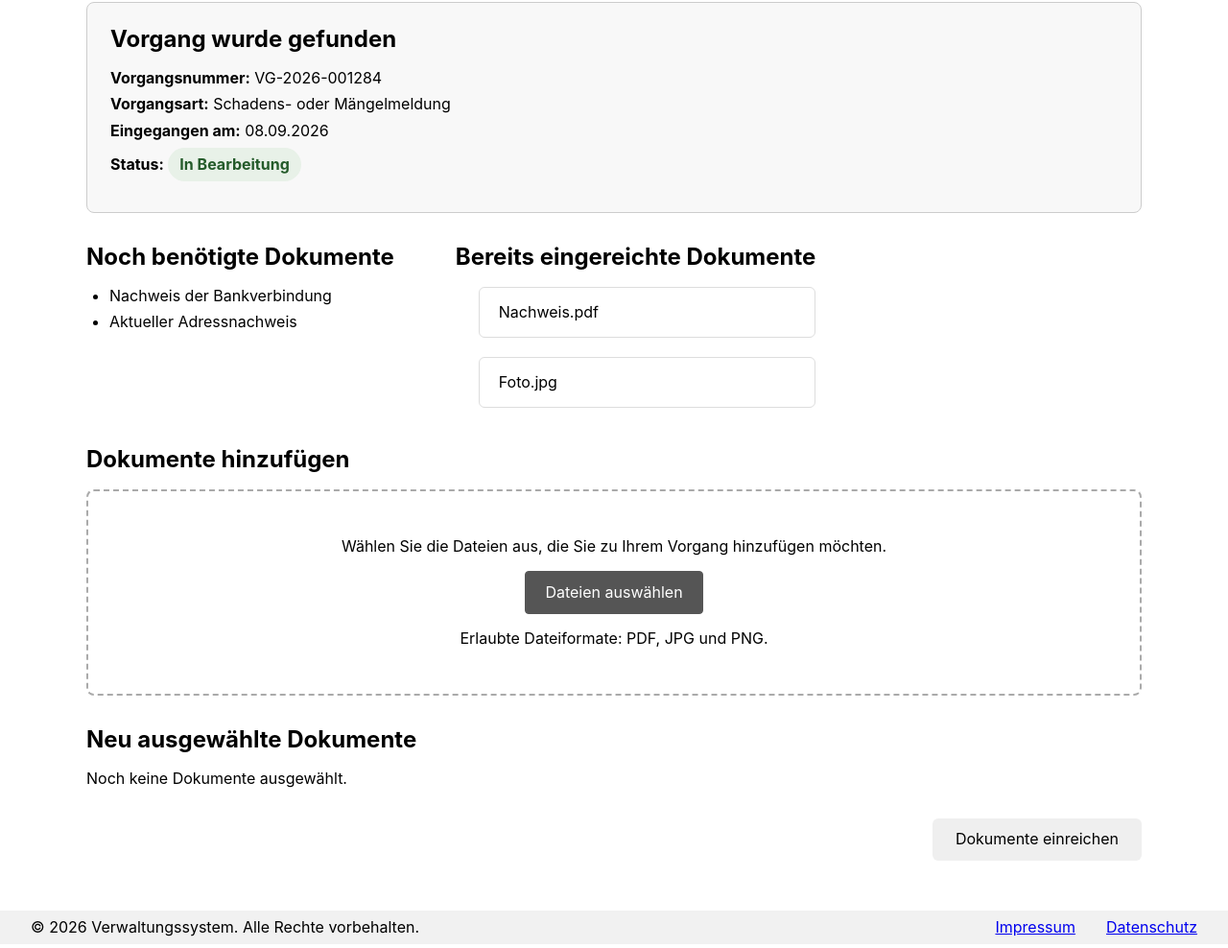
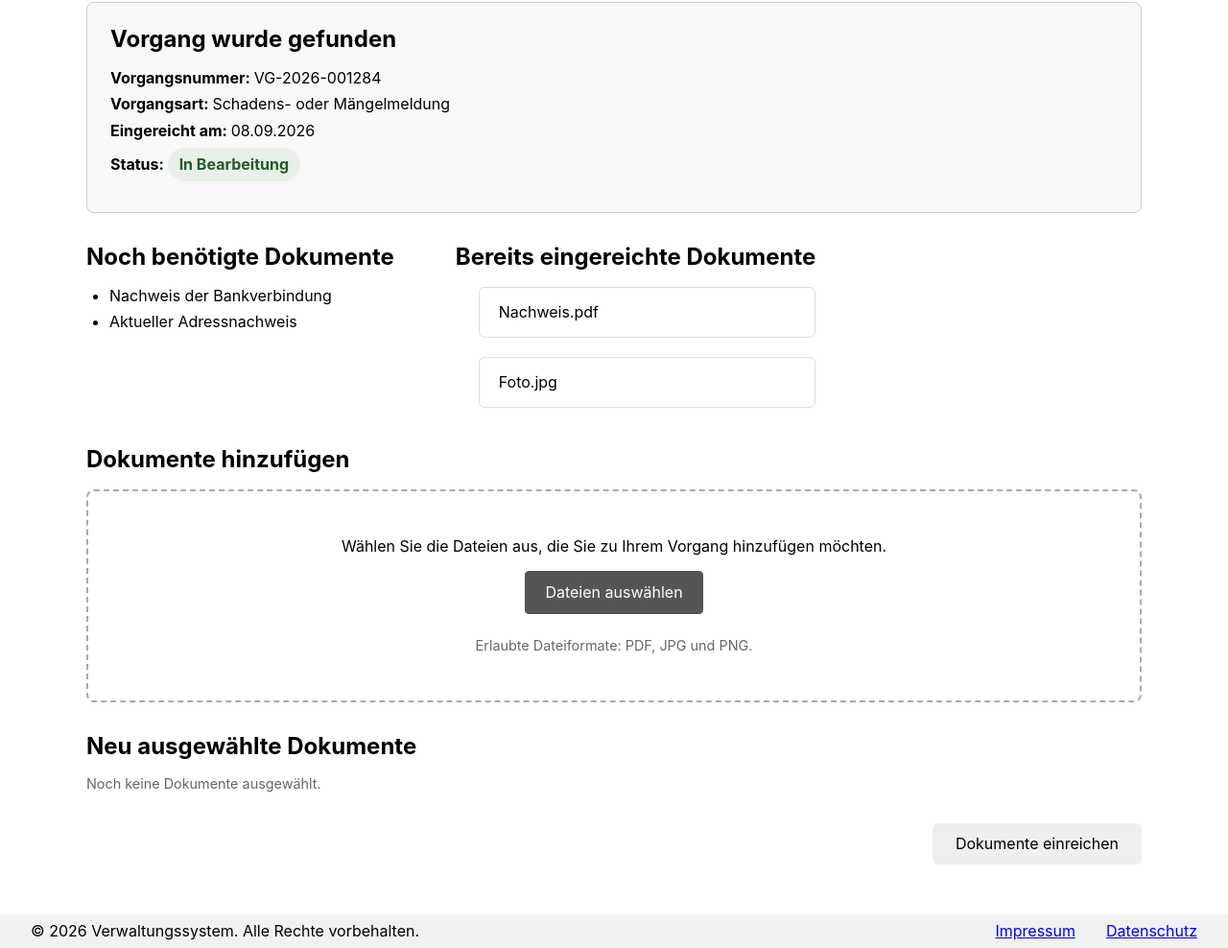
Before and after one commit to Bayoura/case-management, a website built with Vite: page src/pages/service-portal/document-upload.html in a window 1280 px wide. Shown: the part 260-1248 px from the top of the page at 96% size. Built offline with nearby package versions, Linux system fonts and the light colour scheme.

Commit message:
Change class name

```diff
--- a/src/pages/service-portal/document-upload.html
+++ b/src/pages/service-portal/document-upload.html
@@ -22,22 +22,22 @@
           <h2>Vorgang wurde gefunden</h2>
 
           <p>
-            <strong>Vorgangsnummer:</strong>
+            <strong>Vorgangsnummer: </strong>
             <span id="case-number-display">VG-2026-001284</span>
           </p>
 
           <p>
-            <strong>Vorgangsart:</strong>
+            <strong>Vorgangsart: </strong>
             <span id="case-type-display"> Schadens- oder Mängelmeldung </span>
           </p>
 
           <p>
-            <strong>Eingegangen am:</strong>
+            <strong>Eingereicht am: </strong>
             <span id="case-date-display">08.09.2026</span>
           </p>
 
           <p>
-            <strong>Status:</strong>
+            <strong>Status: </strong>
             <span id="case-status-display">In Bearbeitung</span>
           </p>
         </section>
@@ -90,14 +90,14 @@
                 required
               />
 
-              <p class="form-hint">Erlaubte Dateiformate: PDF, JPG und PNG.</p>
+              <p class="hint">Erlaubte Dateiformate: PDF, JPG und PNG.</p>
             </div>
           </section>
 
           <section class="selected-documents">
             <h2>Neu ausgewählte Dokumente</h2>
 
-            <p class="form-hint">Noch keine Dokumente ausgewählt.</p>
+            <p class="hint">Noch keine Dokumente ausgewählt.</p>
 
             <ul class="bullet-list" id="selected-files-list"></ul>
           </section>
```
Also changed, not shown: src/pages/service-portal/damage-report.html (+1 -1 lines), src/pages/service-portal/data-change-request.html (+1 -1 lines), src/pages/service-portal/document-upload-start.html (+1 -1 lines), src/pages/service-portal/general-inquiry.html (+1 -1 lines).
